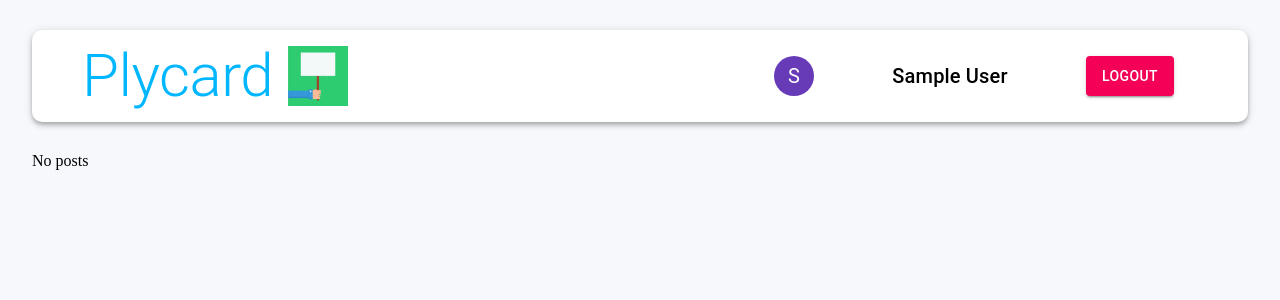
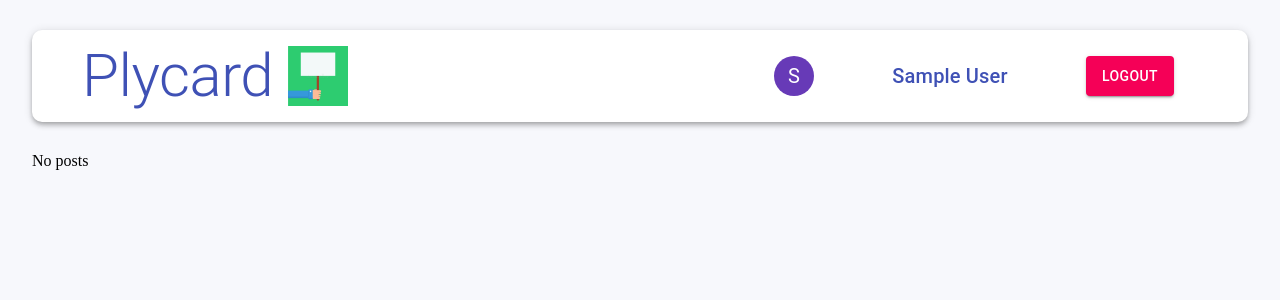
Before and after one commit to SanjaySinghRajpoot/plyCard, a React (Create React App) app in the folder client/: page /creators/1 in a window 1280 px wide. Shown: the top 300 px of the page. Built offline with nearby package versions, Linux system fonts and the light colour scheme; no server answers; sample sign-in values are in the browser's storage.

Commit message:
bug fixed

```diff
--- a/client/src/components/Creator/Creator.jsx
+++ b/client/src/components/Creator/Creator.jsx
@@ -1,15 +1,17 @@
-import React, { useEffect } from 'react';
-import { useParams } from 'react-router-dom';
-import { Typography, CircularProgress, Grid, Divider } from '@material-ui/core';
-import { useDispatch, useSelector } from 'react-redux';
+import React, { useEffect } from "react";
+import { useParams } from "react-router-dom";
+import { Typography, CircularProgress, Grid, Divider } from "@material-ui/core";
+import { useDispatch, useSelector } from "react-redux";
 
-import Post from '../Posts/Post/Post';
-import { getPostsByCreator } from '../../actions/posts';
+import Post from "../Posts/Post/Post";
+import { getPostsByCreator } from "../../actions/posts";
+import useStyles from '../styles';
 
 const Creator = () => {
   const { name } = useParams();
   const dispatch = useDispatch();
   const { posts, isLoading } = useSelector((state) => state.posts);
+  const classes = useStyles();
 
   useEffect(() => {
     dispatch(getPostsByCreator(name));
@@ -17,16 +19,24 @@ const Creator = () => {
 
   console.log(name);
 
-  if (!posts && !isLoading) return 'No posts';
+  if (!posts && !isLoading) return "No posts";
 
   return (
     <div>
       <Typography variant="h2">{name}</Typography>
-      <Divider style={{ margin: '20px 0 50px 0' }} />
-      {isLoading ? <CircularProgress /> : (
-        <Grid container alignItems="stretch" spacing={3}>
-          {posts?.map((post) => (
-            <Grid key={post._id} item xs={12} sm={12} md={6} lg={3}>
+      <Divider style={{ margin: "20px 0 50px 0" }} />
+      {isLoading ? (
+        <CircularProgress />
+      ) : (
+        <Grid
+          container
+          direction="row"
+          alignItems="stretch"
+          spacing={6}
+          // xs={6}
+        >
+          {posts.map((post) => (
+            <Grid key={post._id} item xs={6}>
               <Post post={post} />
             </Grid>
           ))}
--- a/client/src/components/Navbar/Navbar.js
+++ b/client/src/components/Navbar/Navbar.js
@@ -5,20 +5,20 @@ import { Link } from "react-router-dom";
 import useStyles from "./styles";
 import { useDispatch } from "react-redux";
 import { useHistory, useLocation } from "react-router-dom";
-import decode from 'jwt-decode';
+import decode from "jwt-decode";
 
 const Navbar = () => {
   const classes = useStyles();
-  const [user, setUser] = useState(JSON.parse(localStorage.getItem('profile')));
+  const [user, setUser] = useState(JSON.parse(localStorage.getItem("profile")));
   const dispatch = useDispatch();
   // console.log(user);
   const history = useHistory();
   const location = useLocation();
 
   const logout = () => {
-        dispatch({ type: 'LOGOUT' });
+    dispatch({ type: "LOGOUT" });
 
-        history.push('/');
+    history.push("/");
 
     setUser(null);
   };
@@ -26,20 +26,30 @@ const Navbar = () => {
   useEffect(() => {
     const token = user?.token;
 
-    if(token){
+    if (token) {
       const decodedToken = decode(token);
 
-       if(decodedToken.exp * 1000 < new Date().getTime()) logout();
+      if (decodedToken.exp * 1000 < new Date().getTime()) logout();
     }
 
-    setUser(JSON.parse(localStorage.getItem('profile')));  // use profile
+    setUser(JSON.parse(localStorage.getItem("profile"))); // use profile
   }, [location]);
 
   return (
     <AppBar className={classes.appBar} position="static" color="inherit">
       <div className={classes.brandContainer}>
-        <Typography className={classes.heading} variant="h2" align="center">
+        <Typography
+          className={classes.heading}
+          variant="h2"
+          align="center"
+          to="/"
+        >
+          <Link
+            to={'/'}
+            style={{ textDecoration: "none", color: "#3f51b5" }}
+          >
             Plycard
+          </Link>
         </Typography>
         <img className={classes.image} src={plycard} alt="icon" height="60" />
       </div>
@@ -47,12 +57,39 @@ const Navbar = () => {
       <Toolbar className={classes.toolbar}>
         {user?.result ? (
           <div className={classes.profile}>
-          <Avatar className={classes.purple} alt={user?.result.name} src={user?.result.imageUrl}>{user?.result.name.charAt(0)}</Avatar>
-          <Typography className={classes.userName} variant="h6">{user?.result.name}</Typography>
-          <Button variant="contained" className={classes.logout} color="secondary" onClick={logout}>Logout</Button>
+            <Avatar
+              className={classes.purple}
+              alt={user?.result.name}
+              src={user?.result.imageUrl}
+            >
+              {user?.result.name.charAt(0)}
+            </Avatar>
+            <Typography className={classes.userName} variant="h6">
+              <Link
+                to={`/creators/${user?.result.name}`}
+                style={{ textDecoration: "none", color: "#3f51b5" }}
+              >
+                {` ${user?.result.name}`}
+              </Link>
+            </Typography>
+            <Button
+              variant="contained"
+              className={classes.logout}
+              color="secondary"
+              onClick={logout}
+            >
+              Logout
+            </Button>
           </div>
         ) : (
-        <Button component={Link} to="/auth" variant="contained" color="primary">Sign In</Button>
+          <Button
+            component={Link}
+            to="/auth"
+            variant="contained"
+            color="primary"
+          >
+            Sign In
+          </Button>
         )}
       </Toolbar>
     </AppBar>
--- a/client/src/components/Posts/Post/Post.js
+++ b/client/src/components/Posts/Post/Post.js
@@ -104,7 +104,7 @@ const Post = ({ post, setCurrentId }) => {
             onClick={() => dispatch(likePost(post._id))}
           >
             <ThumbUpAltIcon fontSize="small" /> &nbsp; Like &nbsp;{" "}
-            {post.likeCount}{" "}
+            {post.likes.length}{" "}
           </Button>
 
           {(user?.result?.googleId === post?.creator || user?.result?._id === post?.creator) && (
```
Lines whose indentation alone changed are shown as unchanged.
